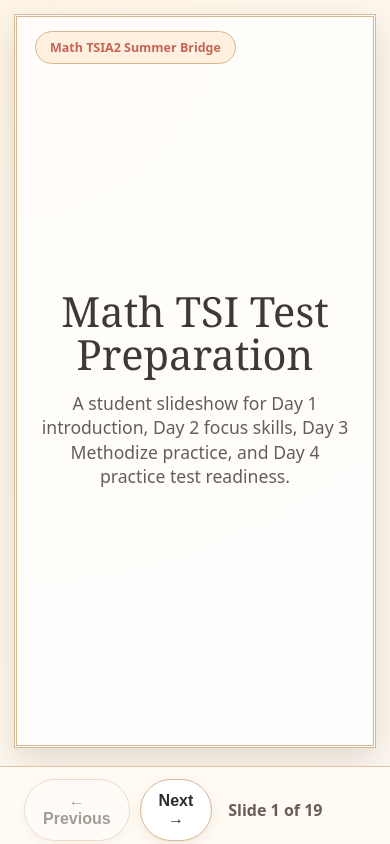
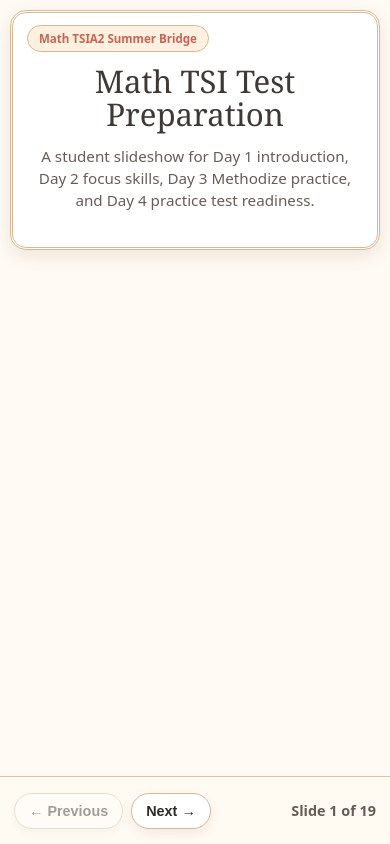
Before and after one commit to mswhitby/tsia2-math, a plain HTML site: page index.html in a window 390 px wide. Drawn offline with Linux system fonts and the light colour scheme.

Commit message:
Updated style.css

```diff
--- a/style.css
+++ b/style.css
@@ -374,25 +374,66 @@ button:disabled { opacity: .45; cursor: not-allowed; }
 
 /* ---------- Responsive ---------- */
 @media (max-width: 900px) {
+  /* Solid warm white — no transparency bleeding on dark OS themes */
+  html, body {
+    background: #fffaf3;
+  }
+
   body { overflow: auto; }
   .deck { min-height: 100dvh; }
 
   .slide {
     height: auto;
-    min-height: calc(100dvh - 78px);
-    padding: 14px;
+    min-height: calc(100dvh - 68px);
+    padding: 10px 10px 16px;
   }
   .slide.active { justify-content: flex-start; }
 
+  /* Fully opaque frame, tighter padding */
   .frame {
-    min-height: calc(100dvh - 110px);
-    padding: 24px 20px;
-    padding-top: 56px;
+    background: #ffffff;
+    min-height: unset;
+    padding: 14px 16px 20px;
+    padding-top: 52px;
+    border-radius: 16px;
+    /* Softer shadow on mobile */
+    box-shadow: 0 6px 18px rgba(71, 45, 25, .10);
   }
 
+  /* Tighter headings */
+  h1 { font-size: clamp(1.9rem, 8vw, 3rem); }
+  h2 { font-size: clamp(1.5rem, 6vw, 2.2rem); }
+
+  /* Smaller body text */
+  p, li, td, th, a {
+    font-size: clamp(.9rem, 3.8vw, 1.1rem);
+    line-height: 1.45;
+  }
+
+  .big {
+    font-size: clamp(1rem, 4.2vw, 1.25rem);
+  }
+
+  .subtitle {
+    font-size: clamp(.95rem, 3.8vw, 1.1rem);
+  }
+
+  .quote {
+    font-size: clamp(1.1rem, 5vw, 1.6rem);
+    border-left-width: 5px;
+    padding-left: 14px;
+    margin: 14px 0;
+  }
+
+  /* Single-col cards with less padding */
   .cards, .three, .link-grid, .teacher-grid { grid-template-columns: 1fr; }
+  .cards { gap: 10px; margin-top: 10px; }
 
-  .flow { grid-template-columns: 1fr; }
+  .card { padding: 12px 14px; border-radius: 14px; }
+
+  /* Flow diagram vertical */
+  .flow { grid-template-columns: 1fr; gap: 28px; }
+  .flow-step { padding: 12px 16px; }
   .flow-step:not(:last-child)::after {
     content: "↓";
     right: 50%;
@@ -401,10 +442,42 @@ button:disabled { opacity: .45; cursor: not-allowed; }
     transform: translateX(50%);
   }
 
+  /* Link cards */
+  .link-card { padding: 12px 14px; border-radius: 14px; }
+
+  /* Controls — compact and safe above browser chrome */
+  .controls {
+    height: 68px;
+    padding: 8px 14px;
+    grid-template-columns: auto 1fr;
+    gap: 10px;
+  }
+
+  .ctrl-left { gap: 8px; }
+
+  button {
+    padding: 9px 14px;
+    font-size: .9rem;
+  }
+
+  .progress {
+    text-align: right;
+    font-size: .9rem;
+  }
+
   .hint { display: none; }
   .leaf { display: none; }
 
-  table { display: block; overflow-x: auto; }
+  table { display: block; overflow-x: auto; font-size: .85rem; }
+  th, td { padding: 8px 10px; }
+
+  /* Pill slightly smaller */
+  .pill {
+    font-size: .72rem;
+    padding: 5px 11px;
+    top: 12px;
+    left: 14px;
+  }
 }
 
 /* ---------- Print ---------- */
```
